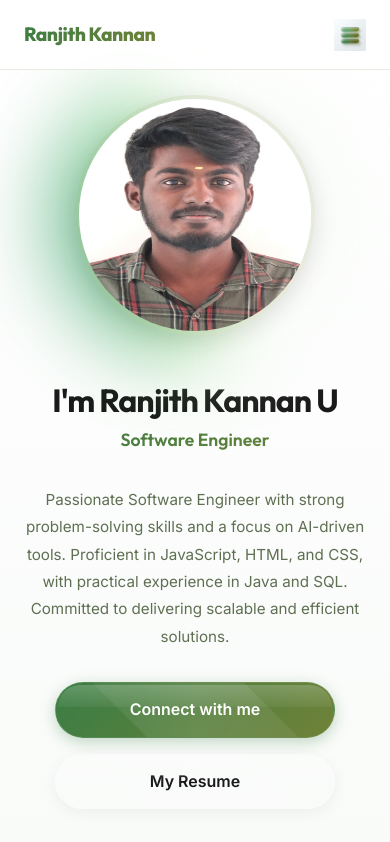
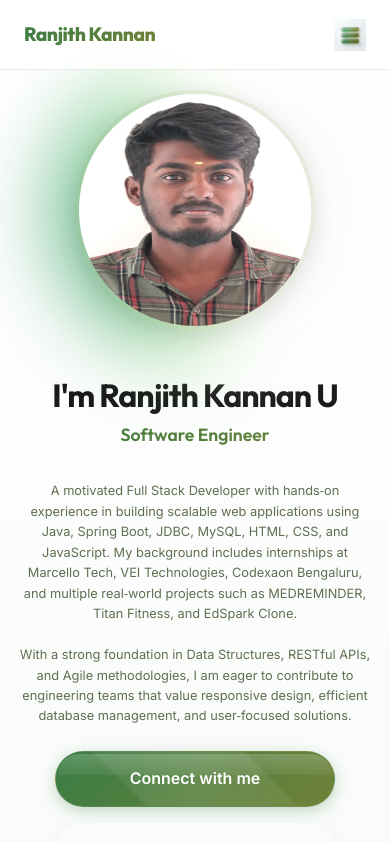
Before and after one commit to ranjithkannan108/my_portfolio, a React (Vite) app: page / in a window 390 px wide. Shown: the top 842 px of the page. Built offline with nearby package versions, Linux system fonts and the light colour scheme.

Commit message:
feat(hero): update professional intro statement, add dynamic typewriter effect to roles, and optimize font sizing

```diff
--- a/src/Components/Hero/Hero.css
+++ b/src/Components/Hero/Hero.css
@@ -86,11 +86,23 @@
     font-weight: 600;
 }
 
+.typewriter-cursor {
+    color: var(--accent-color, #3a7d44);
+    font-weight: 200;
+    margin-left: 4px;
+    animation: blink 0.8s infinite;
+}
+
+@keyframes blink {
+    0%, 100% { opacity: 1; }
+    50% { opacity: 0; }
+}
+
 .hero-desc {
-    font-size: 1.2rem;
+    font-size: 1rem;
     color: var(--text-secondary);
-    margin-bottom: 2.5rem;
-    line-height: 1.8;
+    margin-bottom: 2rem;
+    line-height: 1.6;
 }
 
 .hero-actions {
@@ -219,8 +231,8 @@
     }
 
     .hero-desc {
-        font-size: 1.1rem;
-        margin-bottom: 2rem;
+        font-size: 0.9rem;
+        margin-bottom: 1.5rem;
     }
 
     .hero-actions {
@@ -255,7 +267,7 @@
     }
 
     .hero-desc {
-        font-size: 0.95rem;
+        font-size: 0.8rem;
     }
 }
 
--- a/src/Components/Hero/Hero.jsx
+++ b/src/Components/Hero/Hero.jsx
@@ -14,7 +14,9 @@ const Hero = () => {
           </h1>
           <h2 className="hero-role gradient-text">Software Engineer</h2>
           <p className="hero-desc">
-            Passionate Software Engineer with strong problem-solving skills and a focus on AI-driven tools. Proficient in JavaScript, HTML, and CSS, with practical experience in Java and SQL. Committed to delivering scalable and efficient solutions.
+            A motivated Full Stack Developer with hands‑on experience in building scalable web applications using Java, Spring Boot, JDBC, MySQL, HTML, CSS, and JavaScript. My background includes internships at Marcello Tech, VEI Technologies, Codexaon Bengaluru, and multiple real‑world projects such as MEDREMINDER, Titan Fitness, and EdSpark Clone.
+            <br /><br />
+            With a strong foundation in Data Structures, RESTful APIs, and Agile methodologies, I am eager to contribute to engineering teams that value responsive design, efficient database management, and user‑focused solutions.
           </p>
           <div className="hero-actions">
             <Link to="/contactus" className="hero-btn primary">Connect with me</Link>
```
